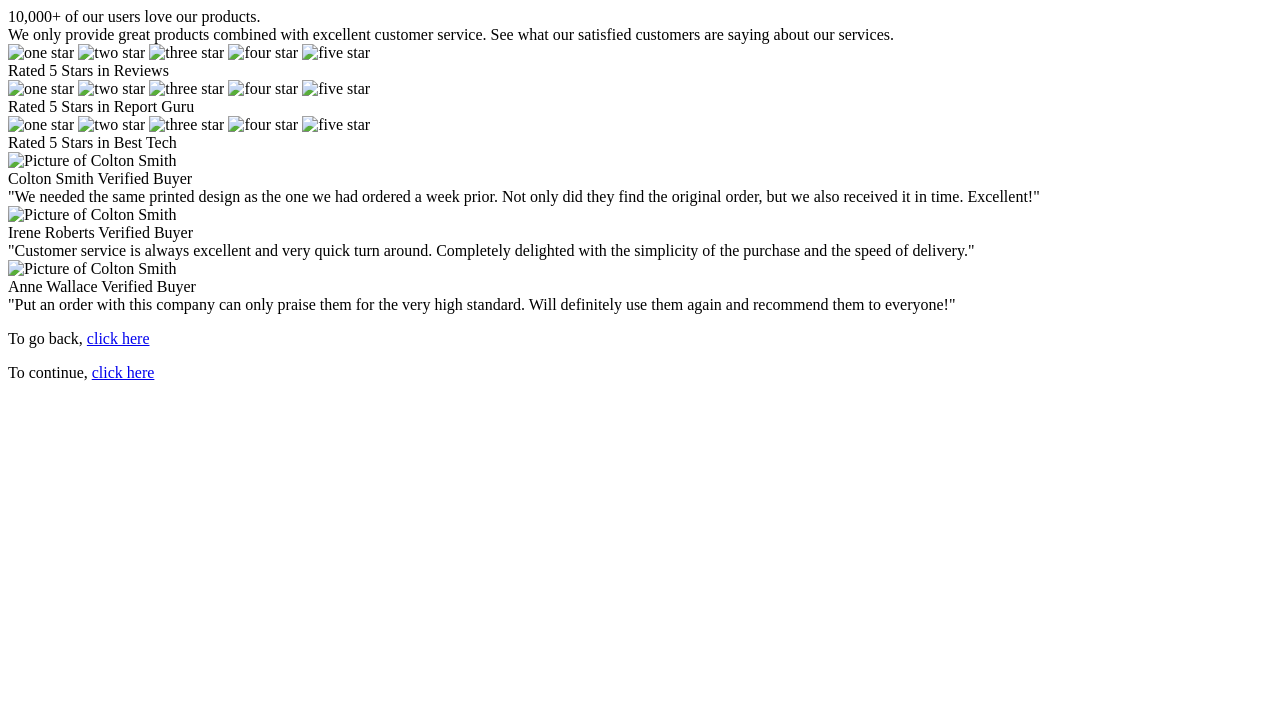
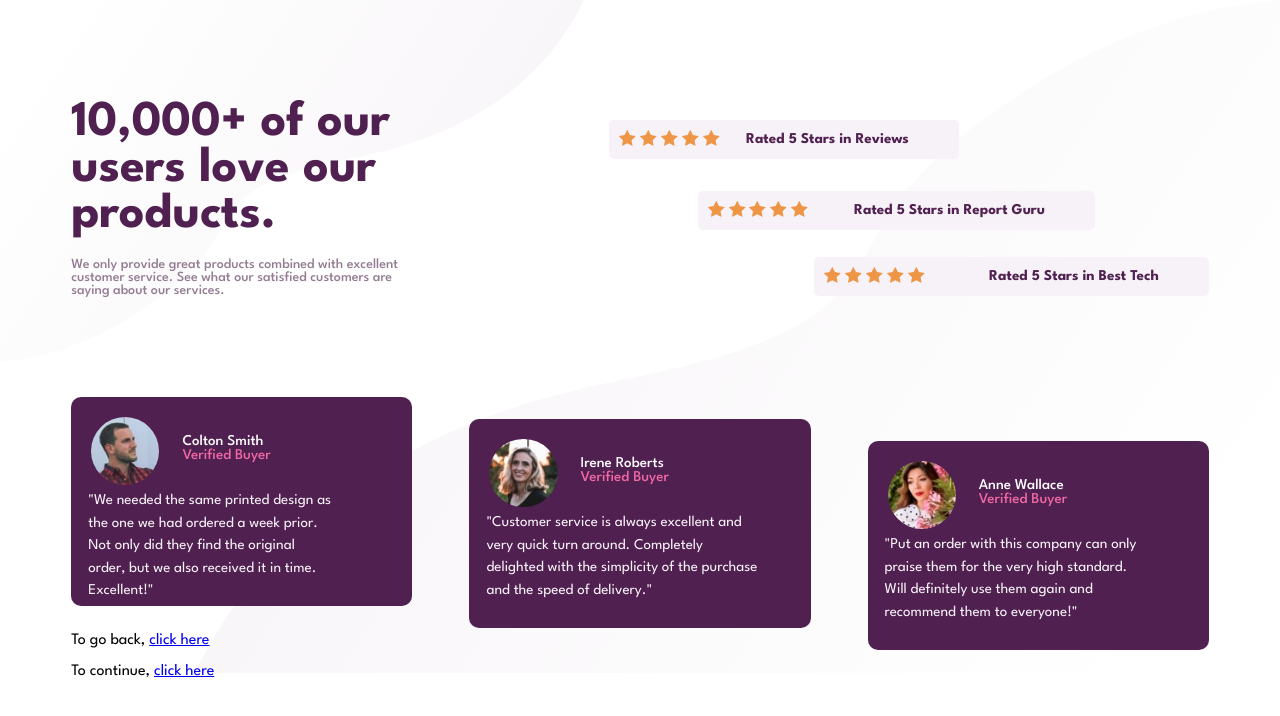
Before and after one commit to MKeji/Second-Repo, a plain HTML site: page Fifth.html in a window 1280 px wide. Drawn offline with Linux system fonts and the light colour scheme; the site is published under a folder, as on GitHub Pages, so addresses that start at the root find nothing; files whose address does not match are found by name.

Commit message:
Initial Commit

```diff
--- a/Fifth.html
+++ b/Fifth.html
@@ -2,9 +2,9 @@
     <html>
         <head>
             <title>Social Proof Section Master</title>
-            <link rel="stylesheet" href="/CSS/Fifth/Fifth.css" type="text/css">
-            <link rel="stylesheet" media="all and (max-width: 994px)" href="/CSS/Fifth/Fifth-second.css">
-            <link rel="stylesheet" media="all and (max-width: 880px)" href="/CSS/Fifth/Fifth-third.css">
+            <link rel="stylesheet" href="./CSS/Fifth/Fifth.css" type="text/css">
+            <link rel="stylesheet" media="all and (max-width: 994px)" href="./CSS/Fifth/Fifth-second.css">
+            <link rel="stylesheet" media="all and (max-width: 880px)" href="./CSS/Fifth/Fifth-third.css">
             <link href="https://fonts.googleapis.com/css2?family=League+Spartan:wght@400;500;700&display=swap" rel="stylesheet">
 
         </head>
@@ -25,31 +25,31 @@
                     <div class="content1c">
 
                         <div class="content1ci">
-                            <img src="/Pictures/Fifth/icon-star-Fifth.svg" alt="one star">
-                            <img src="/Pictures/Fifth/icon-star-Fifth.svg" alt="two star">
-                            <img src="/Pictures/Fifth/icon-star-Fifth.svg" alt="three star">
-                            <img src="/Pictures/Fifth/icon-star-Fifth.svg" alt="four star">
-                            <img src="/Pictures/Fifth/icon-star-Fifth.svg" alt="five star">
+                            <img src="./Pictures/Fifth/icon-star-Fifth.svg" alt="one star">
+                            <img src="./Pictures/Fifth/icon-star-Fifth.svg" alt="two star">
+                            <img src="./Pictures/Fifth/icon-star-Fifth.svg" alt="three star">
+                            <img src="./Pictures/Fifth/icon-star-Fifth.svg" alt="four star">
+                            <img src="./Pictures/Fifth/icon-star-Fifth.svg" alt="five star">
                         </div>
 
                         <div class="content1cii"> Rated 5 Stars in Reviews </div>
 
                         <div class="content1di">
-                            <img src="/Pictures/Fifth/icon-star-Fifth.svg" alt="one star">
-                            <img src="/Pictures/Fifth/icon-star-Fifth.svg" alt="two star">
-                            <img src="/Pictures/Fifth/icon-star-Fifth.svg" alt="three star">
-                            <img src="/Pictures/Fifth/icon-star-Fifth.svg" alt="four star">
-                            <img src="/Pictures/Fifth/icon-star-Fifth.svg" alt="five star">
+                            <img src="./Pictures/Fifth/icon-star-Fifth.svg" alt="one star">
+                            <img src="./Pictures/Fifth/icon-star-Fifth.svg" alt="two star">
+                            <img src="./Pictures/Fifth/icon-star-Fifth.svg" alt="three star">
+                            <img src="./Pictures/Fifth/icon-star-Fifth.svg" alt="four star">
+                            <img src="./Pictures/Fifth/icon-star-Fifth.svg" alt="five star">
                         </div>
 
                         <div class="content1dii"> Rated 5 Stars in Report Guru </div>
 
                         <div class="content1ei">
-                            <img src="/Pictures/Fifth/icon-star-Fifth.svg" alt="one star">
-                            <img src="/Pictures/Fifth/icon-star-Fifth.svg" alt="two star">
-                            <img src="/Pictures/Fifth/icon-star-Fifth.svg" alt="three star">
-                            <img src="/Pictures/Fifth/icon-star-Fifth.svg" alt="four star">
-                            <img src="/Pictures/Fifth/icon-star-Fifth.svg" alt="five star">
+                            <img src="./Pictures/Fifth/icon-star-Fifth.svg" alt="one star">
+                            <img src="./Pictures/Fifth/icon-star-Fifth.svg" alt="two star">
+                            <img src="./Pictures/Fifth/icon-star-Fifth.svg" alt="three star">
+                            <img src="./Pictures/Fifth/icon-star-Fifth.svg" alt="four star">
+                            <img src="./Pictures/Fifth/icon-star-Fifth.svg" alt="five star">
                         </div>
 
                         <div class="content1eii"> Rated 5 Stars in Best Tech </div>
@@ -59,7 +59,7 @@
                     <div class="content3">
 
                         <div class="content3a">
-                            <img src="/Pictures/Fifth/image-colton-Fifth.jpg" alt="Picture of Colton Smith" class="content3ai">
+                            <img src="./Pictures/Fifth/image-colton-Fifth.jpg" alt="Picture of Colton Smith" class="content3ai">
                             <div class="content3aii">
                                 Colton Smith
                                 <span >Verified Buyer</span>
@@ -74,7 +74,7 @@
                         </div>
 
                         <div class="content3b">
-                            <img src="/Pictures/Fifth/image-irene-Fifth.jpg" alt="Picture of Colton Smith" class="content3ai">
+                            <img src="./Pictures/Fifth/image-irene-Fifth.jpg" alt="Picture of Colton Smith" class="content3ai">
                             <div class="content3aii">
                                 Irene Roberts
                                 <span >Verified Buyer</span>
@@ -89,7 +89,7 @@
                         </div>
 
                         <div class="content3c">
-                            <img src="/Pictures/Fifth/image-anne-Fifth.jpg" alt="Picture of Colton Smith" class="content3ai">
+                            <img src="./Pictures/Fifth/image-anne-Fifth.jpg" alt="Picture of Colton Smith" class="content3ai">
                             <div class="content3aii">
                                 Anne Wallace
                                 <span >Verified Buyer</span>
@@ -105,8 +105,8 @@
 
                     </div>
 
-                    <p> To go back, <a href = "/Fourth.html">click here</a></p>
-                    <p> To continue, <a href = "/Sixth.html">click here</a></p>
+                    <p> To go back, <a href = "Fourth.html">click here</a></p>
+                    <p> To continue, <a href = "Sixth.html">click here</a></p>
                 </div>
 
 
```
Also changed, not shown: Fourth.html (+4 -4 lines), Second.html (+6 -6 lines), Seventh.html (+4 -4 lines), Sixth.html (+10 -9 lines), Third.html (+5 -5 lines).
